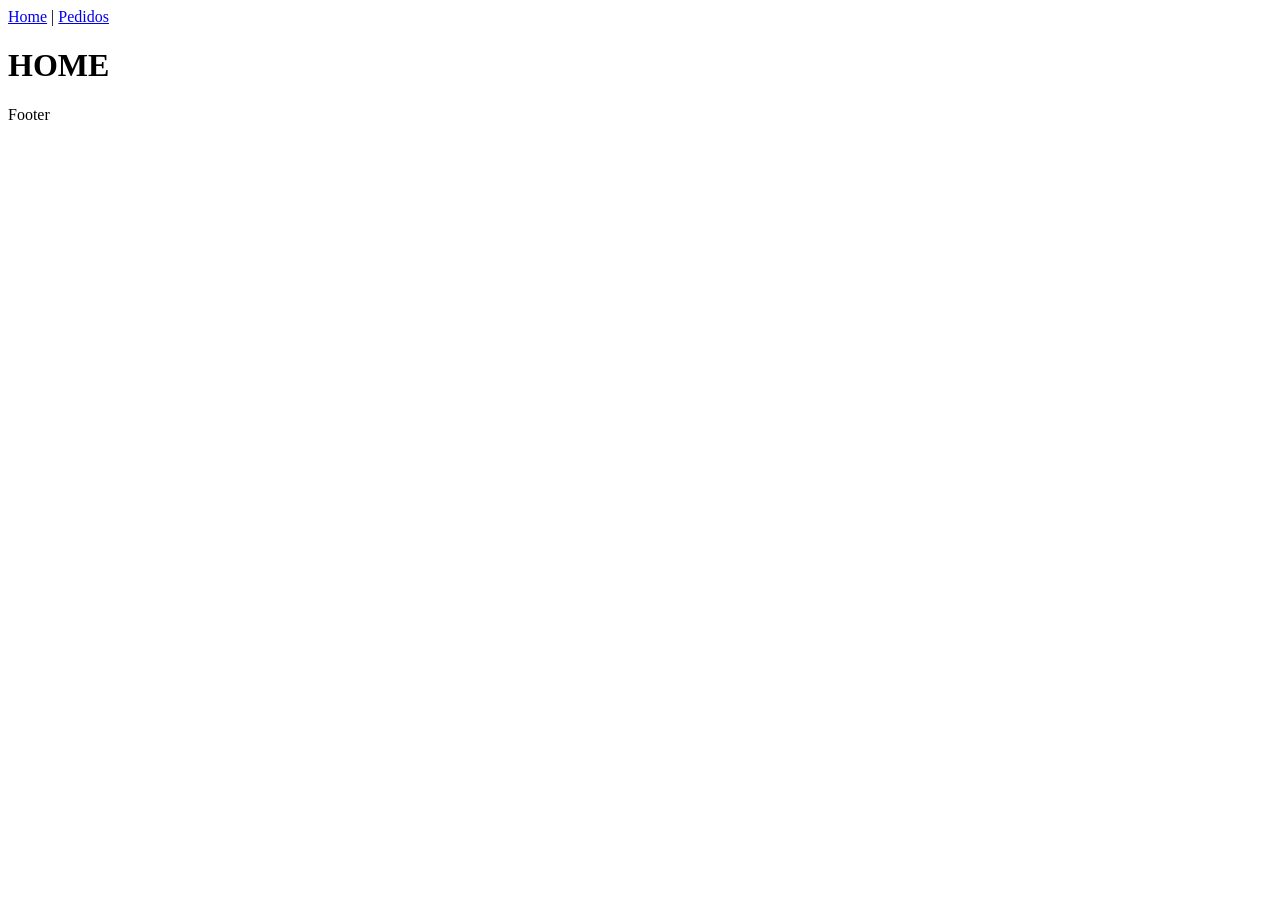
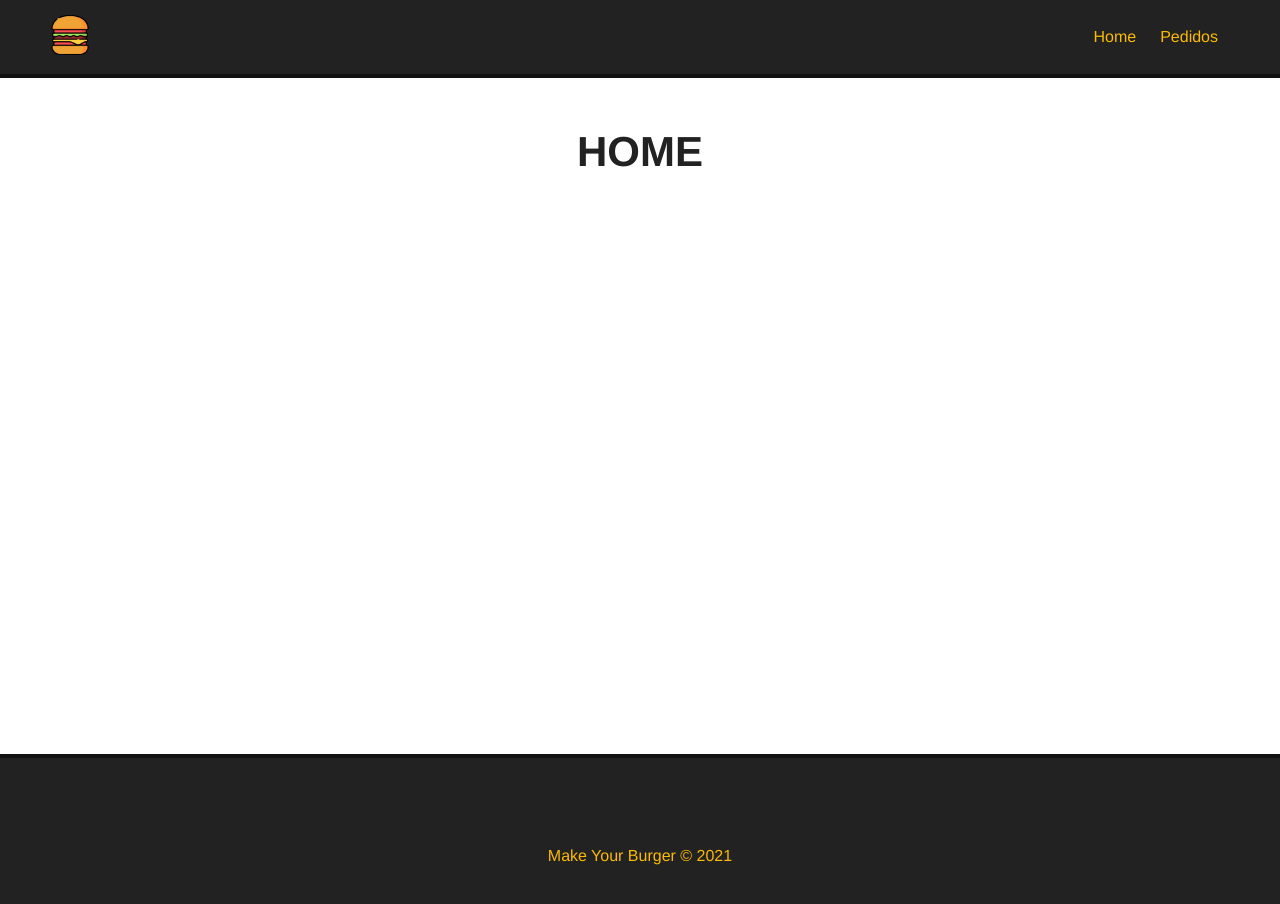
Before and after one commit to HigorDanielMR/Sistema_De_Pedido_De_Hamburguer, a Vue app in the folder 1_sistema_de_pedido_de_hamburguer/: page / in a window 1280 px wide. Shown: the top 904 px of the page. Before the commit the page ends 800 px from the top, so only its background shows below. Built offline with nearby package versions, Linux system fonts and the light colour scheme.

Commit message:
feat: Finalizando o cabecalho e o rodape

```diff
--- a/1_sistema_de_pedido_de_hamburguer/src/App.vue
+++ b/1_sistema_de_pedido_de_hamburguer/src/App.vue
@@ -1,5 +1,5 @@
 <template>
-  <Navbar/>
+  <Navbar :logo="logo_src" :alt="app_name"/>
   <router-view/>
   <Footer/>
 </template>
@@ -12,10 +12,33 @@
     components:{
       Navbar,
       Footer
+    },
+    data(){
+      return{
+        logo_src: "/img/logo.png",
+        app_name: "Make Your Burger"
+      }
     }
   }
 </script>
 
 <style>
+ * {
+    font-family: Helvetica;
+    padding: 0;
+    margin: 0;
+    box-sizing: border-box;
+  }
 
+  .main-container{
+    margin: 50px;
+    min-height: 576px;
+  }
+
+  h1{
+    text-align: center;
+    font-size: 42px;
+    margin-bottom: 30px;
+    color: #222;
+  }
 </style>
--- a/1_sistema_de_pedido_de_hamburguer/src/components/Footer.vue
+++ b/1_sistema_de_pedido_de_hamburguer/src/components/Footer.vue
@@ -1,5 +1,7 @@
 <template>
-    <p>Footer</p>
+    <div id="footer">
+        <p>Make Your Burger &copy; 2021</p>
+    </div>
 </template>
 
 <script>
@@ -7,3 +9,16 @@
         name: 'Footer'
     }
 </script>
+
+<style scoped>
+    #footer{
+        height: 200px;
+        background-color: #222;
+        border-top: 4px solid #111;
+        color:  #FCBA03;
+        display: flex;
+        align-items: center;
+        justify-content: center;
+        width: 100%;
+    }
+</style>
--- a/1_sistema_de_pedido_de_hamburguer/src/components/Navbar.vue
+++ b/1_sistema_de_pedido_de_hamburguer/src/components/Navbar.vue
@@ -1,19 +1,48 @@
 <template>
-    <nav>
-        <router-link to="/">
-            <img src="" id="logo">
+    <nav id="nav">
+        <router-link to="/" id="logo-url">
+            <img :src="logo" :alt="alt" id="logo">
         </router-link>
-        <router-link to="/">Home</router-link> |
+        <router-link to="/">Home</router-link>
         <router-link to="/pedidos">Pedidos</router-link>
     </nav>
 </template>
 
 <script>
     export default {
-        name: 'Navbar'
+        name: 'Navbar',
+        props: ["logo", "alt"]
     }
 </script>
 
 <style scoped>
+    #nav{
+        background-color: #222;
+        border-bottom: 4px solid #111;
+        padding: 15px 50px;
+        display: flex;
+        justify-content: flex-end;
+        align-items: center;
+    }
 
+    #nav #logo-url{
+        margin: auto;
+        margin-left: 0;
+    }
+
+    #logo{
+        width: 40px;
+        height: 40px;
+    }
+
+    #nav a {
+        color: #FCBA03;
+        text-decoration: none;
+        margin: 12px;
+        transition: .5s;
+    }
+
+    #nav a:hover{
+        color: #fff;
+    }
 </style>
--- a/1_sistema_de_pedido_de_hamburguer/src/views/Home.vue
+++ b/1_sistema_de_pedido_de_hamburguer/src/views/Home.vue
@@ -1,5 +1,5 @@
 <template>
-  <div class="home">
+  <div class="main-container">
     <h1>HOME</h1>
   </div>
 </template>
--- a/1_sistema_de_pedido_de_hamburguer/src/views/Pedidos.vue
+++ b/1_sistema_de_pedido_de_hamburguer/src/views/Pedidos.vue
@@ -1,5 +1,5 @@
 <template>
-  <div>
+  <div class="main-container">
     <h1>PEDIDOS</h1>
   </div>
 </template>
```
